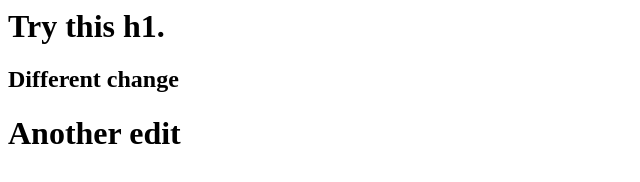
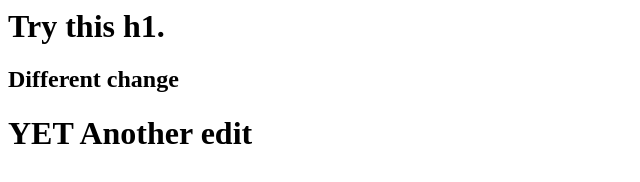
Before and after one commit to rodenr/rodenr.github.io, a plain HTML site: page index.html in a window 1280 px wide. Shown: the whole page, without its empty margins (0-640 px from the left). Drawn offline with Linux system fonts and the light colour scheme.

Commit message:
local commit seeing diff with github

```diff
--- a/index.html
+++ b/index.html
@@ -6,6 +6,6 @@
   <body>
   <h1>Try this h1.</h1>
   <h2>Different change</h2>
-  <h1>Another edit</h1>
+  <h1>YET Another edit</h1>
   </body>
 </html>
```
